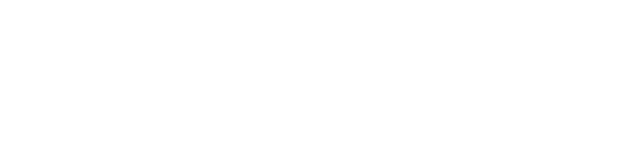
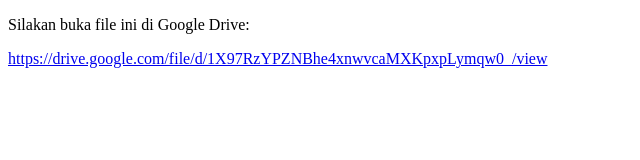
Before and after one commit to UniyaCoding/baju, a plain HTML site: page index.html in a window 1280 px wide. Shown: the whole page, without its empty margins (0-640 px from the left). Drawn offline with Linux system fonts and the light colour scheme.

Commit message:
Add files via upload

```diff
--- a/index.html
+++ b/index.html
@@ -5,6 +5,11 @@
   <title>Dokumen</title>
 </head>
 <body>
-  <!-- https://drive.google.com/file/d/1X97RzYPZNBhe4xnwvcaMXKpxpLymqw0_/view -->
+  <p>Silakan buka file ini di Google Drive:</p>
+  <p>
+    <a href="https://drive.google.com/file/d/1X97RzYPZNBhe4xnwvcaMXKpxpLymqw0_/view" target="_blank">
+      https://drive.google.com/file/d/1X97RzYPZNBhe4xnwvcaMXKpxpLymqw0_/view
+    </a>
+  </p>
 </body>
 </html>
```
